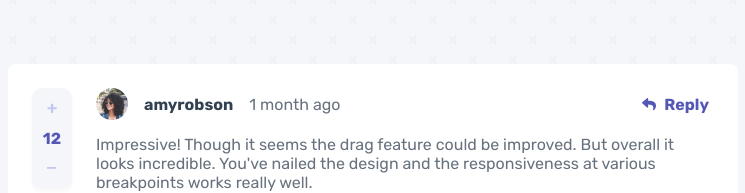
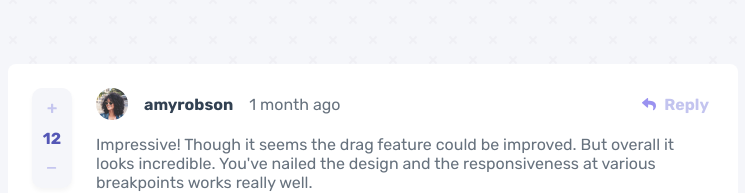
Before and after one commit to adarshcodes/interective-comment-section, a React (Create React App) app: page / in a window 1280 px wide. In both pictures the pointer is over the element 942 px from the left and 104 px from the top of the page. Shown: the top 193 px of the page, without its empty margins (267-1012 px from the left). Built offline with nearby package versions, Linux system fonts and the light colour scheme.

Commit message:
adding some css styling

```diff
--- a/src/Assets/sass/components/_comment.scss
+++ b/src/Assets/sass/components/_comment.scss
@@ -88,6 +88,15 @@
 		img {
 			width: 1.4rem;
 			margin-right: 0.8rem;
+		}
+
+		&:hover {
+			color: $light-grayish-blue;
+		}
+
+		&:hover img {
+			filter: invert(79%) sepia(39%) saturate(510%) hue-rotate(195deg)
+				brightness(100%) contrast(88%);
 		}
 
 		&:active {
--- a/src/Assets/sass/main.css
+++ b/src/Assets/sass/main.css
@@ -121,6 +121,14 @@ body {
 .comment--reply img {
   width: 1.4rem;
   margin-right: 0.8rem;
+}
+
+.comment--reply:hover {
+  color: #c3c4ef;
+}
+
+.comment--reply:hover img {
+  filter: invert(79%) sepia(39%) saturate(510%) hue-rotate(195deg) brightness(100%) contrast(88%);
 }
 
 .comment--reply:active {
```
Also changed, not shown: 1 other file (tests, documents, lock files or other folders).
